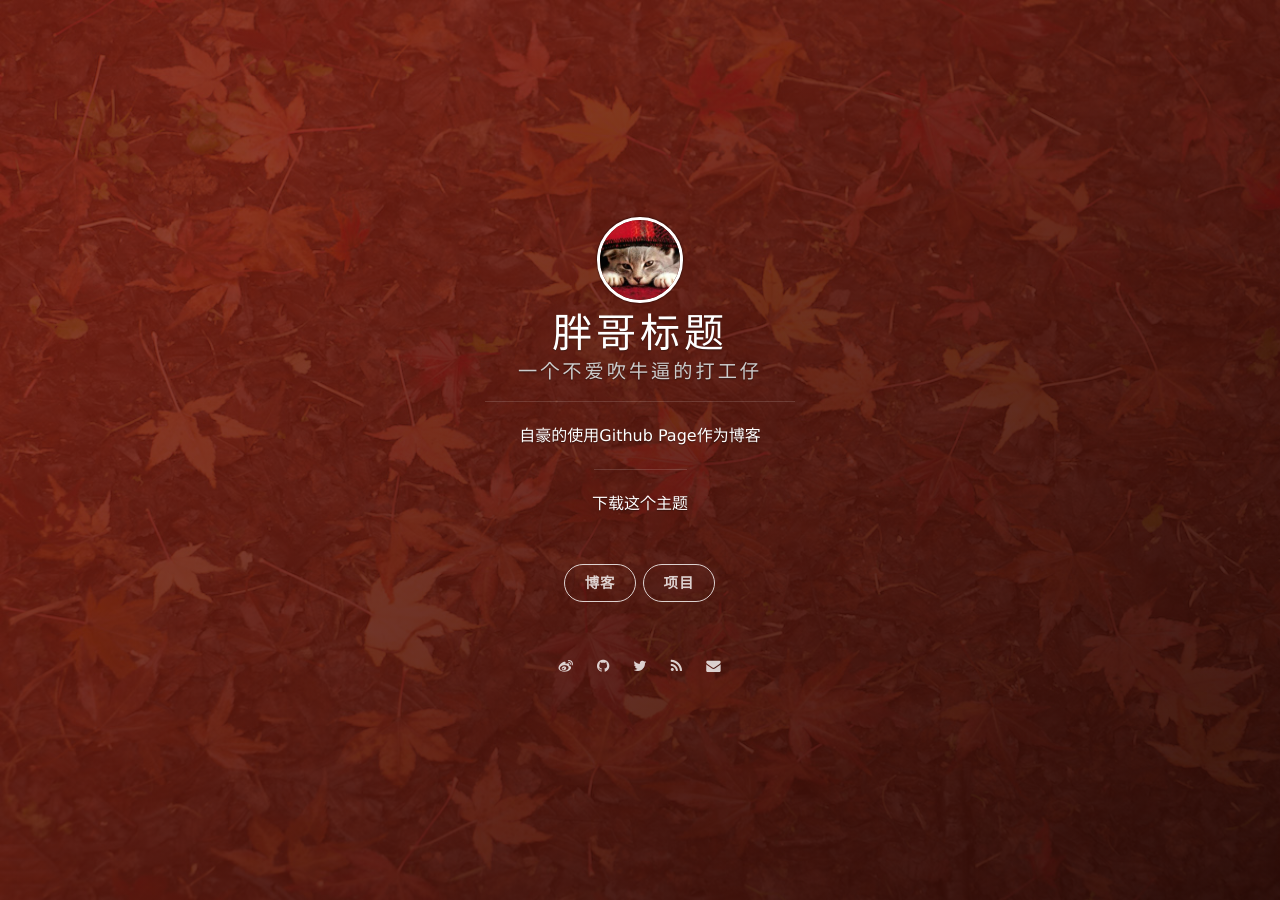
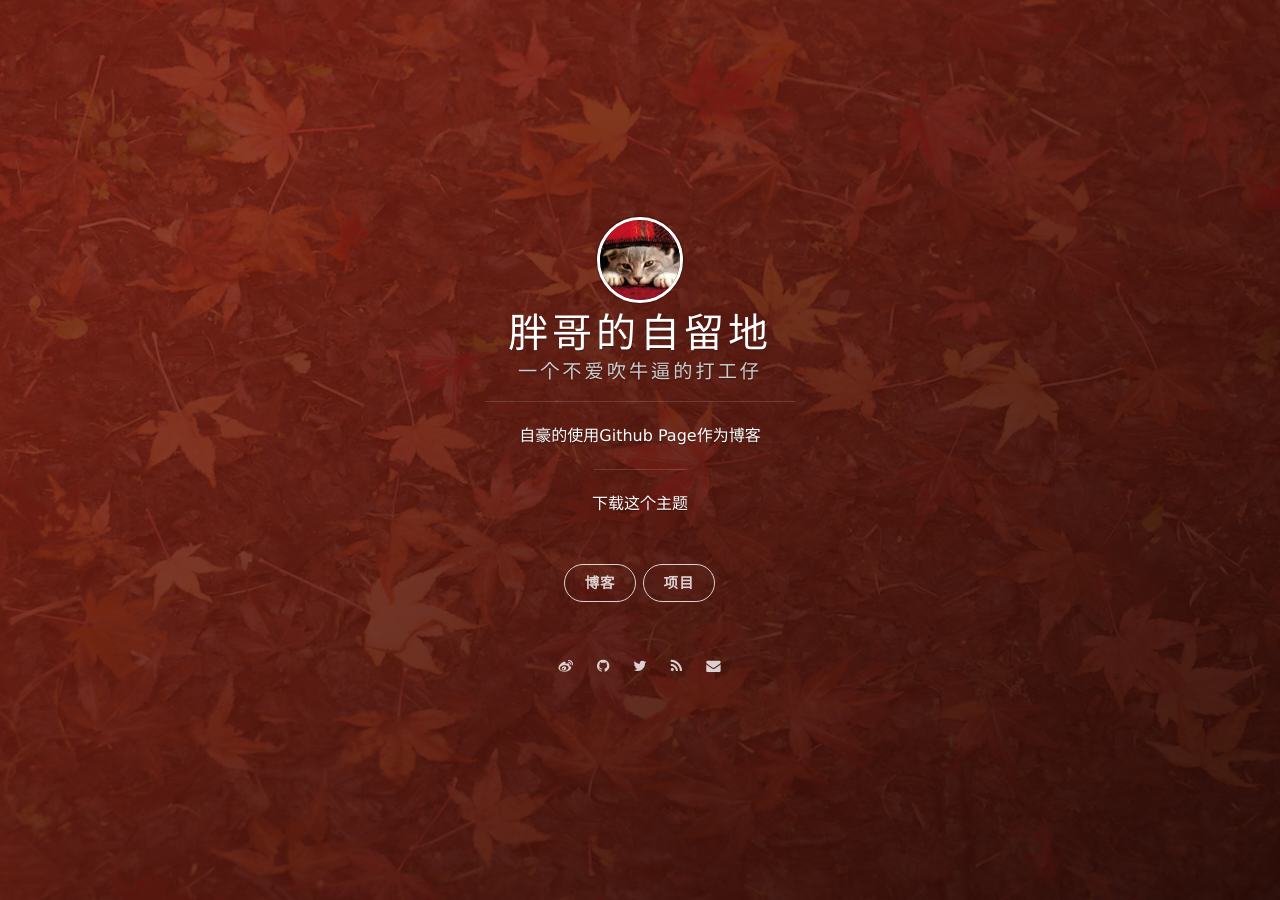
Before and after one commit to kukisama/kukisama.github.io, a Jekyll site: the page built from index.html, in a window 1280 px wide. Built offline with Jekyll 4.4.1, drawn with Linux system fonts in a browser that asks for light colours; nearby versions of some CDN libraries; the list of posts is cut into pages by our own code.

Commit message:
Update _config.yml

```diff
--- a/_config.yml
+++ b/_config.yml
@@ -1,5 +1,5 @@
 # Basic
-title: 胖哥标题
+title: 胖哥的自留地
 subtitle: 一个不爱吹牛逼的打工仔
 welcome_message: <a href="https://github.com/onevcat/vno-jekyll" target="_blank">下载这个主题</a>
 description: 自豪的使用Github Page作为博客
@@ -37,7 +37,7 @@ comment:
 
 # Social
 social:
-    weibo: pangzi
+    weibo: kukisama
     github: kukisama
     twitter: pangzi
     #gplus: xxxxx
```
